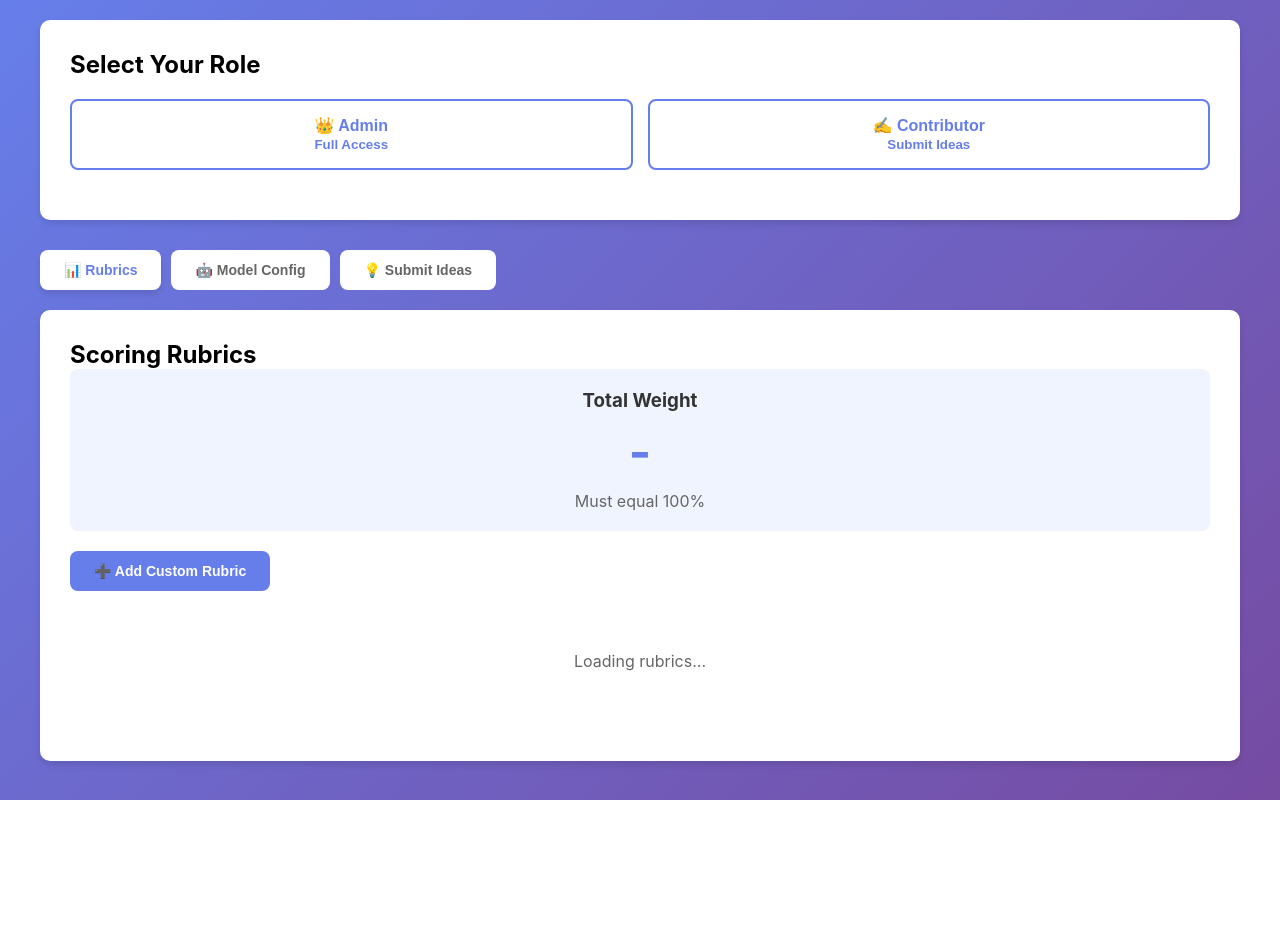
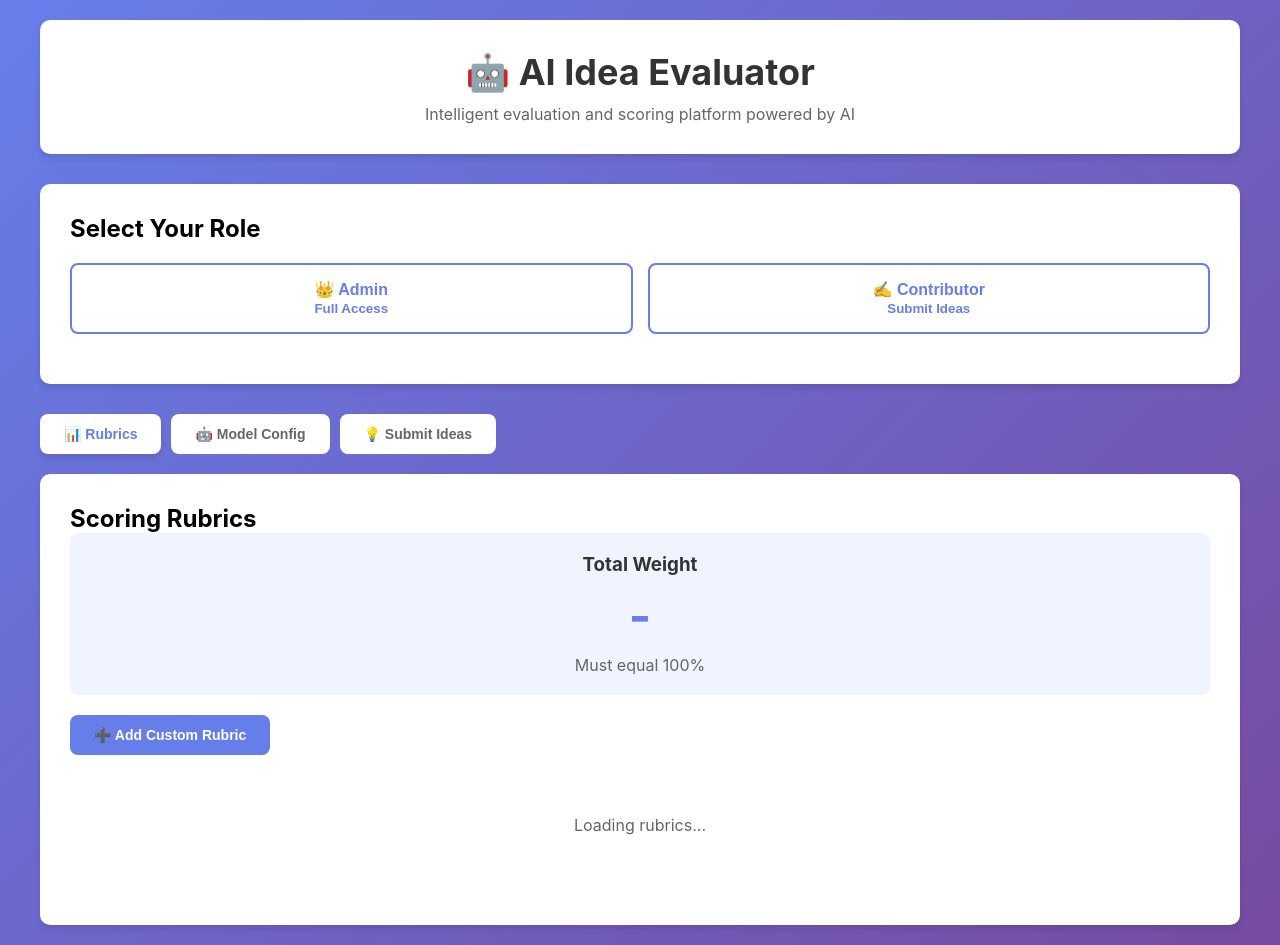
Before and after one commit to Sandhiyavisu-16/hackathon-product, a plain HTML site: page public/index.html in a window 1280 px wide. Before the commit the page ends 800 px from the top, so only its background shows below. Drawn offline with Linux system fonts and the light colour scheme.

Commit message:
Add centered AI Idea Evaluator header and update branding

```diff
--- a/public/index.html
+++ b/public/index.html
@@ -3,7 +3,7 @@
 <head>
     <meta charset="UTF-8">
     <meta name="viewport" content="width=device-width, initial-scale=1.0">
-    <title>Model & Rubric Config Platform</title>
+    <title>AI Idea Evaluator</title>
     <style>
         * {
             margin: 0;
@@ -29,15 +29,18 @@
             border-radius: 10px;
             box-shadow: 0 4px 6px rgba(0,0,0,0.1);
             margin-bottom: 30px;
+            text-align: center;
         }
 
         .header h1 {
             color: #333;
             margin-bottom: 10px;
+            font-size: 36px;
         }
 
         .header p {
             color: #666;
+            font-size: 16px;
         }
 
         .login-section {
@@ -650,6 +653,12 @@
 </head>
 <body>
     <div class="container">
+        <!-- Main Header -->
+        <div class="header">
+            <h1>🤖 AI Idea Evaluator</h1>
+            <p>Intelligent evaluation and scoring platform powered by AI</p>
+        </div>
+
         <div class="login-section">
             <h2>Select Your Role</h2>
             <div class="role-buttons">
```
Also changed, not shown: 1 other file.
